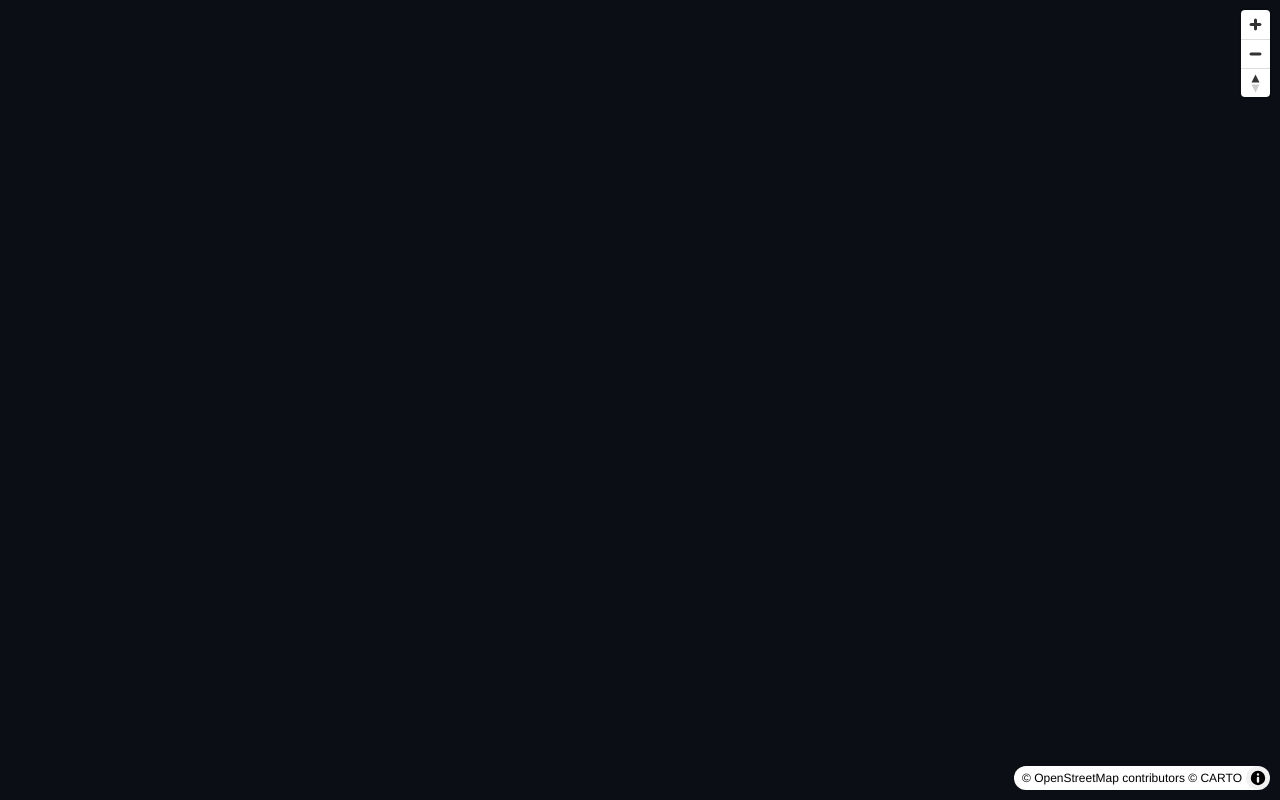
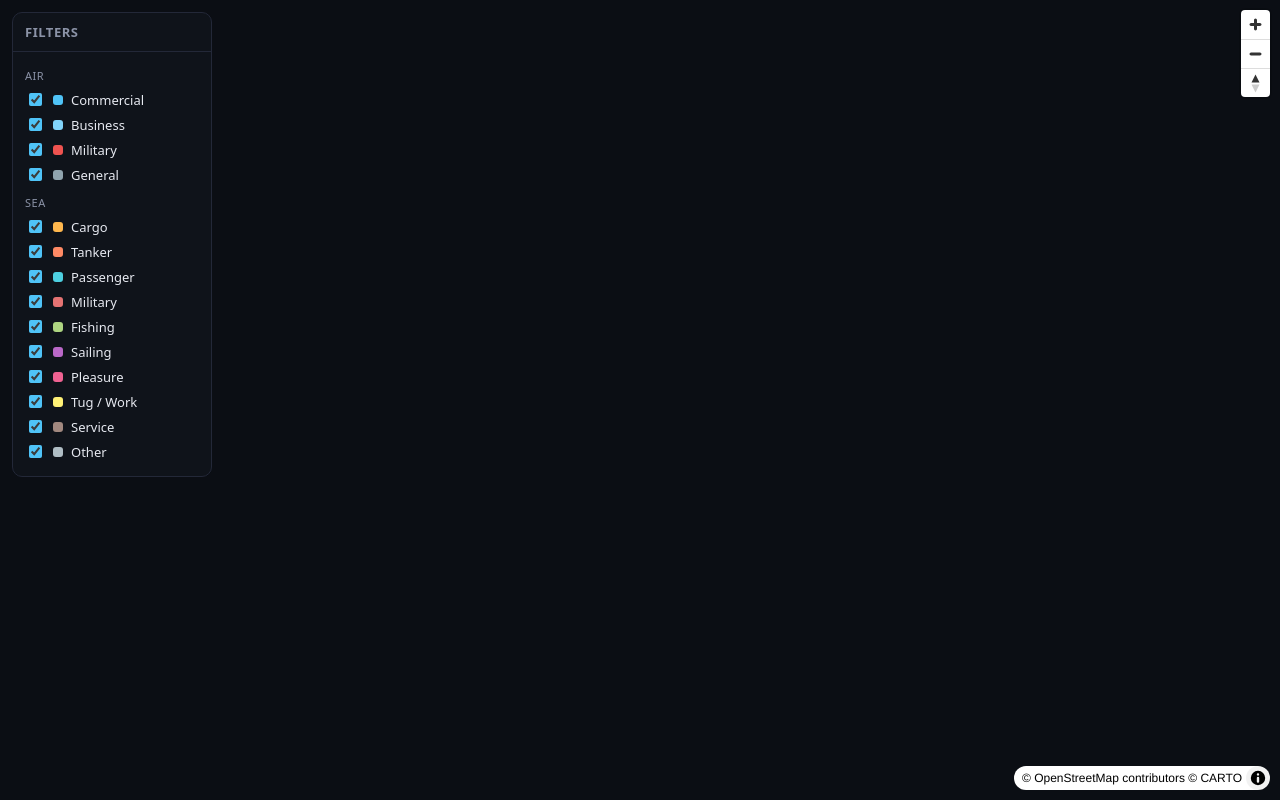
Before and after one commit to Zacheri/Transponder-Radar, a website built with Vite: page index.html in a window 1280 px wide. Shown: the top 800 px of the page. Built offline with nearby package versions, Linux system fonts and the light colour scheme; no server answers.

Commit message:
feat: filter drawer toggles craft kinds via live layer filter

```diff
--- a/src/main.ts
+++ b/src/main.ts
@@ -8,6 +8,7 @@ import { buildIconFilter } from "./data/filter.js";
 import { AIR_KINDS, SEA_KINDS } from "../shared/craft.js";
 import type { CraftKind } from "../shared/craft.js";
 import { createPanel } from "./ui/panel.js";
+import { createFilters } from "./ui/filters.js";
 
 const container = document.getElementById("map");
 if (!container) throw new Error("#map missing");
@@ -15,7 +16,7 @@ if (!container) throw new Error("#map missing");
 const map = createMap(container);
 const store = new ClientStore();
 const panel = createPanel(document.getElementById("app") as HTMLElement);
-const visible = new Set<CraftKind>([...AIR_KINDS, ...SEA_KINDS]);
+let visible = new Set<CraftKind>([...AIR_KINDS, ...SEA_KINDS]);
 
 function refresh(): void {
   setCraftData(map, buildFeatureCollection(store.all()));
@@ -46,6 +47,14 @@ map.on("load", async () => {
   socket.connect();
   store.subscribe(refresh);
 
+  createFilters(document.getElementById("app") as HTMLElement, visible, (v) => {
+    visible = v;
+    const f = buildIconFilter(v);
+    map.setFilter("craft-icons", f);
+    map.setFilter("craft-labels", f);
+    map.setFilter("craft-sublabels", f);
+  });
+
   map.on("click", "craft-icons", (e) => {
     const f = e.features?.[0];
     if (!f) return;
--- a/src/style.css
+++ b/src/style.css
@@ -92,3 +92,56 @@ body {
   text-align: right;
   word-break: break-word;
 }
+
+.drawer {
+  position: absolute;
+  top: 12px;
+  left: 12px;
+  width: 200px;
+  max-height: calc(100% - 24px);
+  overflow: auto;
+  background: var(--panel);
+  border: 1px solid var(--border);
+  border-radius: 10px;
+  backdrop-filter: blur(8px);
+  z-index: 10;
+}
+.drawer-head {
+  padding: 10px 12px;
+  font-weight: 600;
+  font-size: 13px;
+  letter-spacing: 0.04em;
+  text-transform: uppercase;
+  color: var(--muted);
+  border-bottom: 1px solid var(--border);
+}
+.drawer-body {
+  padding: 8px 12px 12px;
+}
+.drawer-group {
+  font-size: 11px;
+  text-transform: uppercase;
+  letter-spacing: 0.05em;
+  color: var(--muted);
+  margin: 8px 0 4px;
+}
+.drawer-item {
+  display: flex;
+  align-items: center;
+  gap: 8px;
+  padding: 3px 0;
+  font-size: 13px;
+  cursor: pointer;
+}
+.drawer-item input {
+  accent-color: var(--accent);
+}
+.swatch {
+  width: 10px;
+  height: 10px;
+  border-radius: 3px;
+  flex: none;
+}
+.drawer-label {
+  flex: 1;
+}
--- /dev/null
+++ b/src/ui/filters.ts
@@ -0,0 +1,62 @@
+import type { CraftKind } from "../../shared/craft.js";
+import { KINDS, AIR_KINDS, SEA_KINDS } from "../../shared/craft.js";
+
+export function createFilters(
+  root: HTMLElement,
+  initial: Set<CraftKind>,
+  onChange: (v: Set<CraftKind>) => void,
+): { setVisible(v: Set<CraftKind>): void } {
+  const el = document.createElement("aside");
+  el.className = "drawer";
+  const head = document.createElement("div");
+  head.className = "drawer-head";
+  head.textContent = "Filters";
+  const body = document.createElement("div");
+  body.className = "drawer-body";
+  el.append(head, body);
+  root.appendChild(el);
+
+  let visible = new Set<CraftKind>(initial);
+
+  function group(title: string, kinds: CraftKind[]): void {
+    const h = document.createElement("div");
+    h.className = "drawer-group";
+    h.textContent = title;
+    body.appendChild(h);
+    for (const k of kinds) {
+      const label = document.createElement("label");
+      label.className = "drawer-item";
+      const cb = document.createElement("input");
+      cb.type = "checkbox";
+      cb.checked = visible.has(k);
+      cb.dataset.kind = k;
+      cb.addEventListener("change", () => {
+        const next = new Set(visible);
+        if (cb.checked) next.add(k);
+        else next.delete(k);
+        visible = next;
+        onChange(next);
+      });
+      const sw = document.createElement("span");
+      sw.className = "swatch";
+      sw.style.background = KINDS[k].color;
+      const txt = document.createElement("span");
+      txt.className = "drawer-label";
+      txt.textContent = KINDS[k].label;
+      label.append(cb, sw, txt);
+      body.appendChild(label);
+    }
+  }
+
+  group("Air", AIR_KINDS);
+  group("Sea", SEA_KINDS);
+
+  function setVisible(v: Set<CraftKind>): void {
+    visible = new Set(v);
+    body.querySelectorAll<HTMLInputElement>("input[type=checkbox]").forEach((cb) => {
+      cb.checked = visible.has(cb.dataset.kind as CraftKind);
+    });
+  }
+
+  return { setVisible };
+}
```
